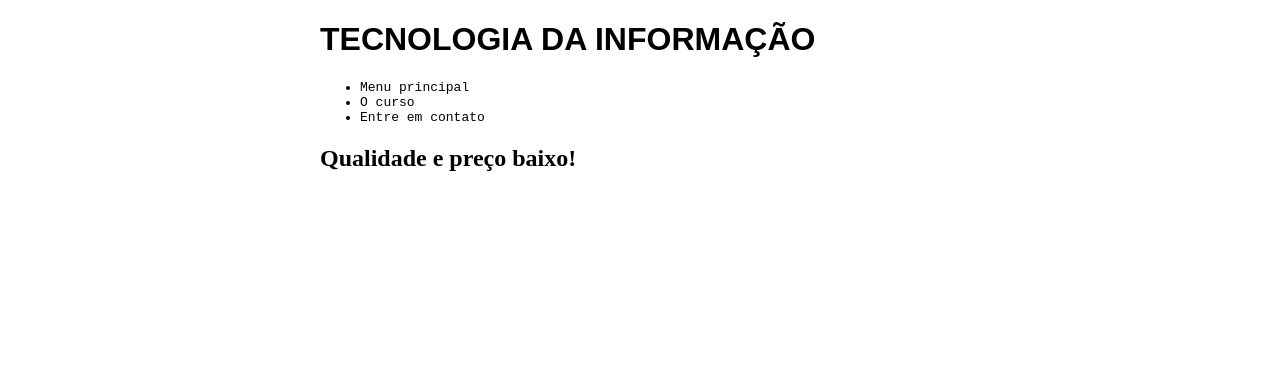
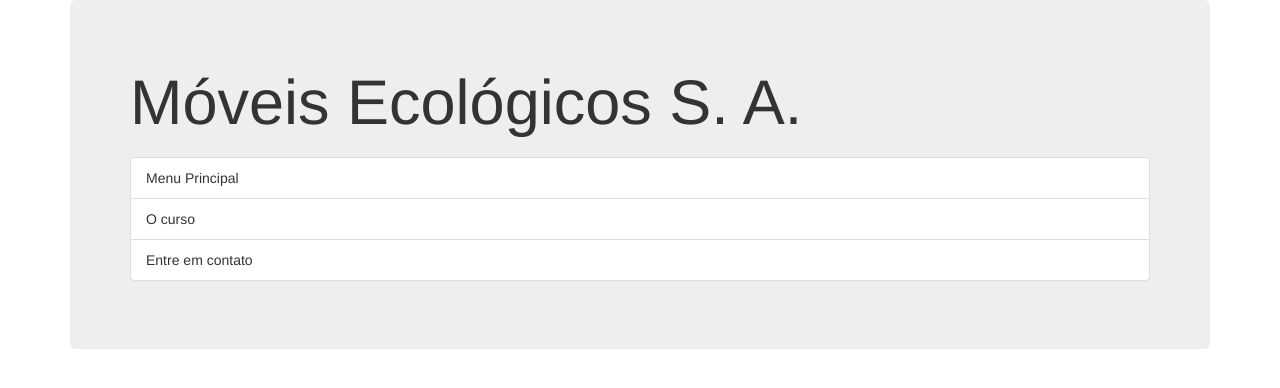
Before and after one commit to adriano408rms/tecinfo, a plain HTML site: page index.html in a window 1280 px wide. Drawn offline with nearby package versions, Linux system fonts and the light colour scheme.

Commit message:
Adicionando Bootstrap e removendo o arquivo estilo.css

```diff
--- a/estilo.css
+++ /dev/null
@@ -1,11 +0,0 @@
-h1{
-	font-family: sans-serif;
-}
-
-li{
-	font-family: monospace;
-}
-body{
-	width: 50%;
-	margin: auto;
-}
--- a/index.html
+++ b/index.html
@@ -1,28 +1,34 @@
-<!DOCTYPE html>
 <!DOCTYPE html>
 <html>
 <head>
 	<!--tags meta ...-->
-	<link rel="stylesheet" type="text/css" href="estilo.css">
-	<meta charset="utf-8">
+	<link rel="stylesheet" href="estilo.css">
+	<meta charset="utf-8"/>
 	<meta name="description" content="TECINFO">
 	<meta name="keywords" content="TECNOLOGIA DA INFORMAÇÃO">
+	<script type="principal.js"></script>
+	<link rel="stylesheet" href="http://netdna.bootstrapcdn.com/bootstrap/3.1.1/css/bootstrap.min.css">
+	<title>Curso Tecinfo</title>
 
-	<title>Curso Tecinfo</title>
-	<!-- tags meta, link e title ... -->
-	<script src="principal.js"></script>
 </head>
+
 <body onload="trocaBanner();">
-	<h1>TECNOLOGIA DA INFORMAÇÃO</h1>
-	<ul>
-		<li>Menu principal</li>
-		<li>O curso</li>
-		<li>Entre em contato</li>
-	</ul>
-	<!-- tag h1... -->
-	<h2 id="mensagem"></h2>
-
-
-
+		<div class="container">
+			<div class="jumbotron">
+				<h1>Móveis Ecológicos S. A.</h1>
+					<h2 id="mensagem"></h2>
+						<ul class="list-group">
+							<li class="list-group-item">
+								Menu Principal
+							</li>
+							<li class="list-group-item">
+								O curso
+							</li>
+							<li class="list-group-item">
+								Entre em contato
+							</li>
+						</ul>
+			</div>
+		</div>
 </body>
 </html>
```
